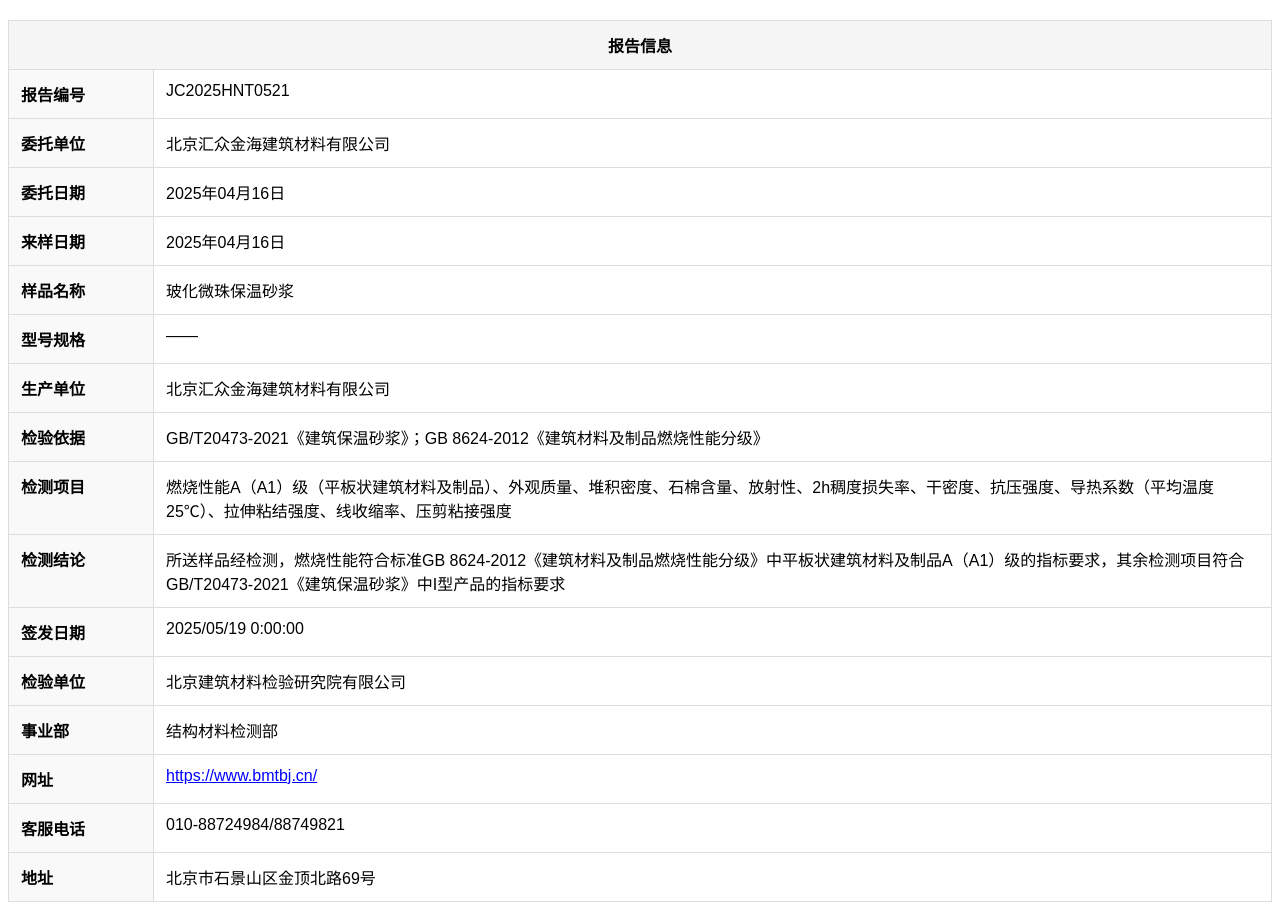
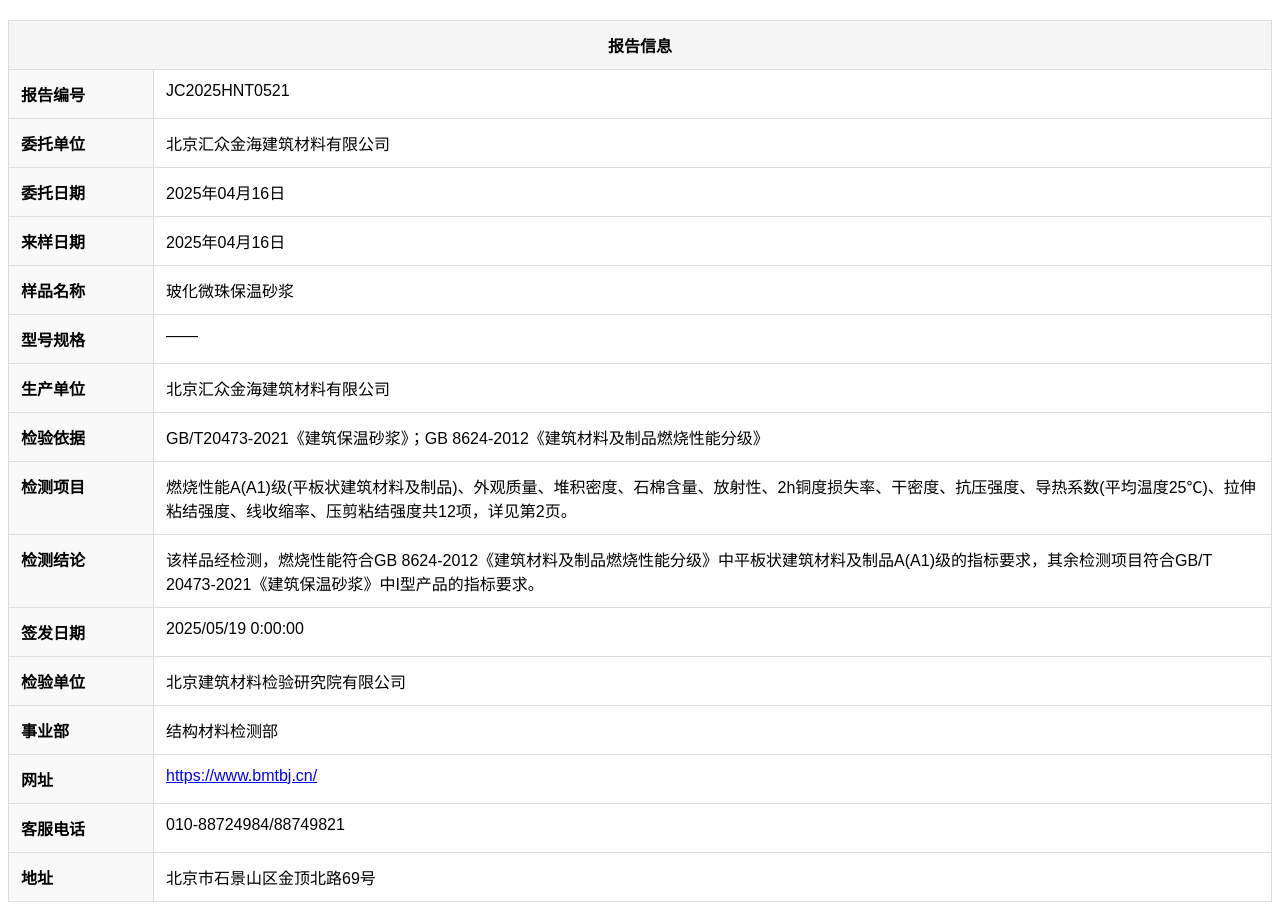
Before and after one commit to gucier/llkeji, a plain HTML site: page report16.html in a window 1280 px wide. Drawn offline with Linux system fonts and the light colour scheme.

Commit message:
Update report16.html

```diff
--- a/report16.html
+++ b/report16.html
@@ -52,8 +52,8 @@
             <tr><td class="field">型号规格</td><td>——</td></tr>
             <tr><td class="field">生产单位</td><td>北京汇众金海建筑材料有限公司</td></tr>
             <tr><td class="field">检验依据</td><td>GB/T20473-2021《建筑保温砂浆》；GB 8624-2012《建筑材料及制品燃烧性能分级》</td></tr>
-            <tr><td class="field">检测项目</td><td>燃烧性能A（A1）级（平板状建筑材料及制品）、外观质量、堆积密度、石棉含量、放射性、2h稠度损失率、干密度、抗压强度、导热系数（平均温度25℃）、拉伸粘结强度、线收缩率、压剪粘接强度</td></tr>
-            <tr><td class="field">检测结论</td><td>所送样品经检测，燃烧性能符合标准GB 8624-2012《建筑材料及制品燃烧性能分级》中平板状建筑材料及制品A（A1）级的指标要求，其余检测项目符合GB/T20473-2021《建筑保温砂浆》中I型产品的指标要求</td></tr>
+            <tr><td class="field">检测项目</td><td>燃烧性能A(A1)级(平板状建筑材料及制品)、外观质量、堆积密度、石棉含量、放射性、2h铜度损失率、干密度、抗压强度、导热系数(平均温度25℃)、拉伸粘结强度、线收缩率、压剪粘结强度共12项，详见第2页。</td></tr>
+            <tr><td class="field">检测结论</td><td>该样品经检测，燃烧性能符合GB 8624-2012《建筑材料及制品燃烧性能分级》中平板状建筑材料及制品A(A1)级的指标要求，其余检测项目符合GB/T 20473-2021《建筑保温砂浆》中I型产品的指标要求。</td></tr>
             <tr><td class="field">签发日期</td><td>2025/05/19 0:00:00</td></tr>
             <tr><td class="field">检验单位</td><td>北京建筑材料检验研究院有限公司</td></tr>
             <tr><td class="field">事业部</td><td>结构材料检测部</td></tr>
```
